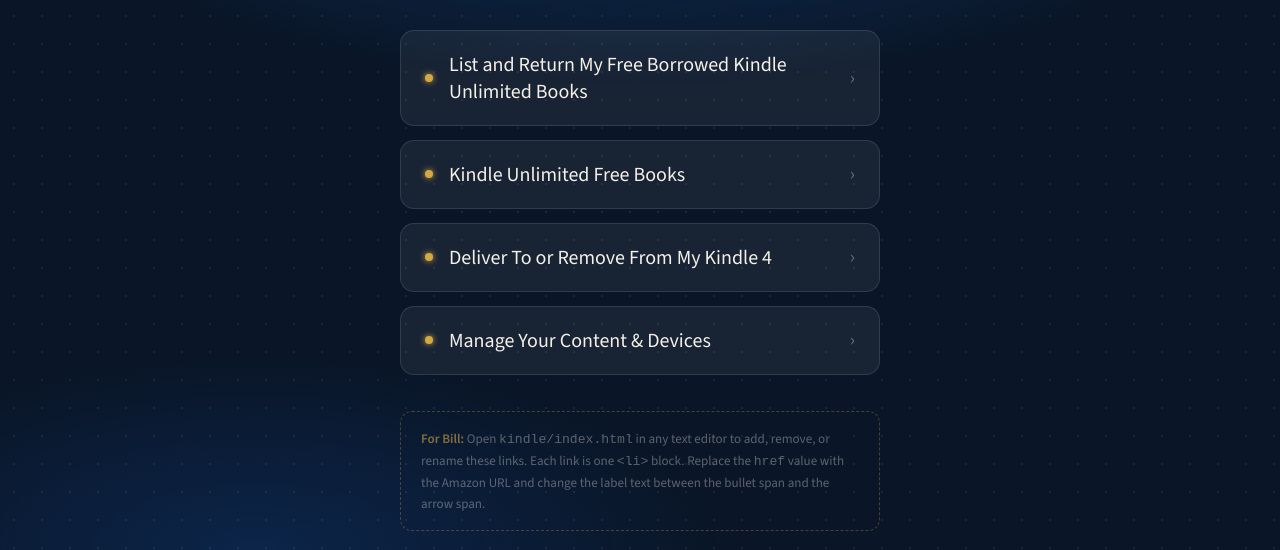
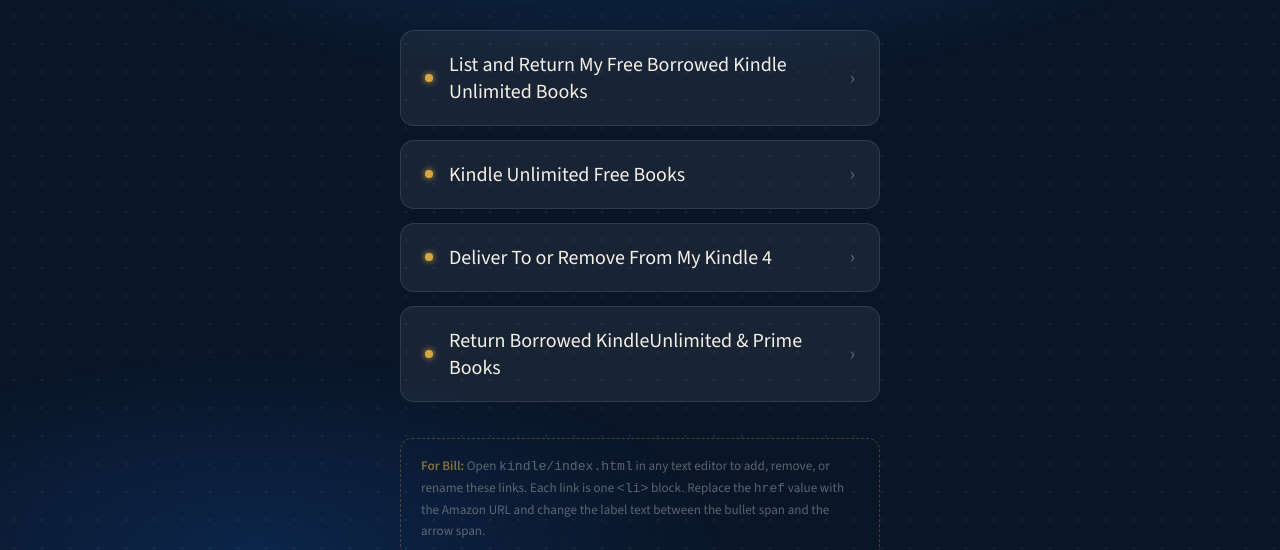
Before and after one commit to wrsimmons2/hello-judy, a plain HTML site: page kindle/index.html in a window 1280 px wide. Shown: the part 250-800 px from the top of the page. Drawn offline with nearby package versions, Linux system fonts and the light colour scheme.

Commit message:
Update index.html

```diff
--- a/kindle/index.html
+++ b/kindle/index.html
@@ -261,9 +261,9 @@
       </li>
 
       <li class="link-item">
-        <a href="https://www.amazon.com/kindle-dbs/fd/nosync" target="_blank">
+        <a href="https://www.amazon.com/hz/mycd/digital-console/contentlist/booksBorrows/dateDsc?pageNumber=1" target="_blank">
           <span class="link-bullet"></span>
-          Manage Your Content &amp; Devices
+          Return Borrowed KindleUnlimited &amp; Prime Books
           <span class="link-arrow">›</span>
         </a>
       </li>
```
